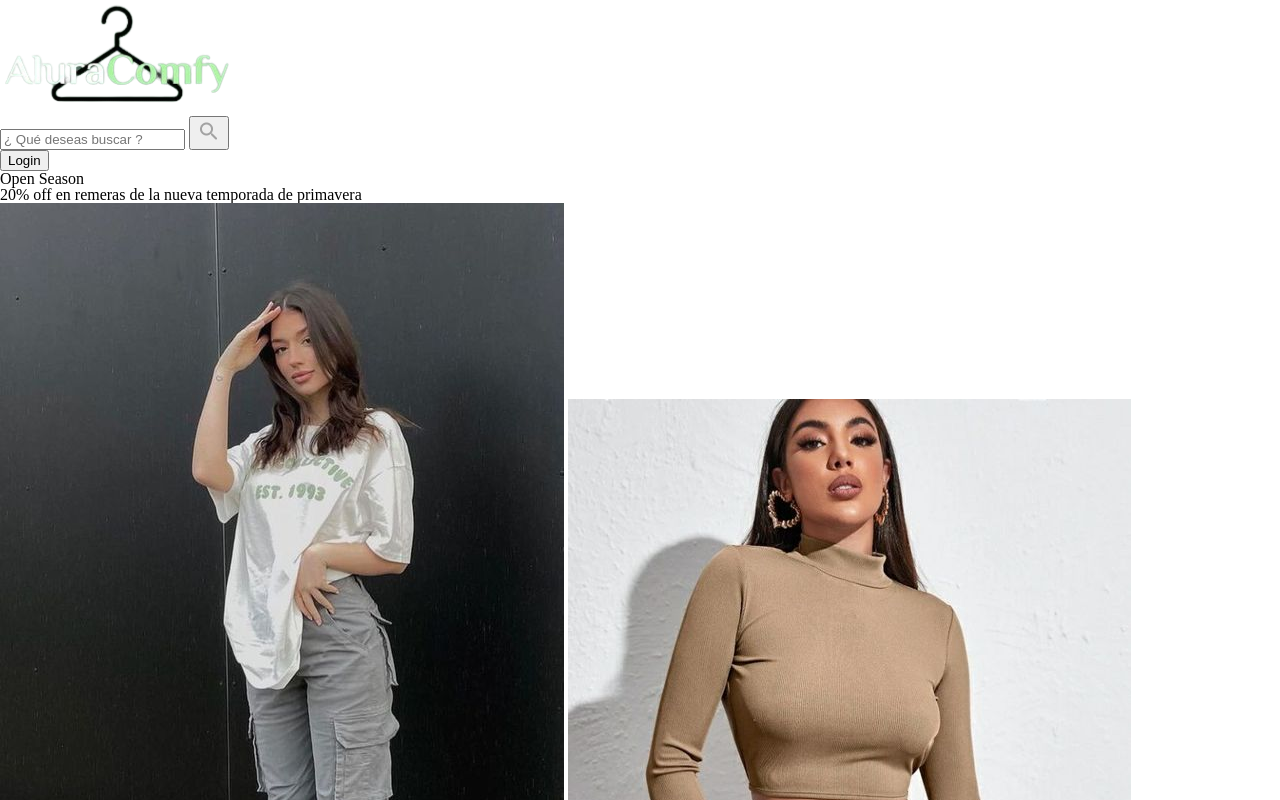
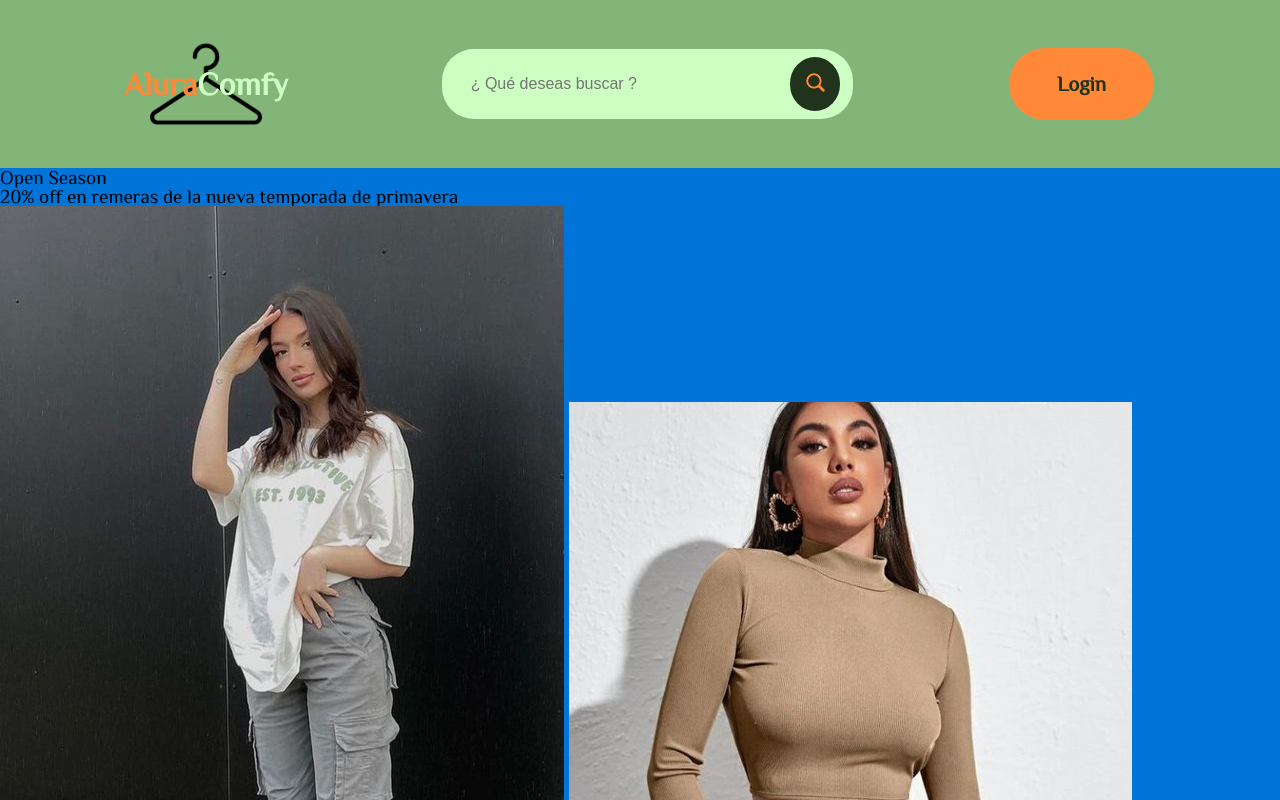
Before and after one commit to ValeAngeletti/AluraGeek__ProyectoONE, a plain HTML site: page index.html in a window 1280 px wide. Shown: the top 800 px of the page. Drawn offline with Linux system fonts and the light colour scheme.

Commit message:
Estilos del encabezado

```diff
--- a/CSS/bases.css
+++ b/CSS/bases.css
@@ -0,0 +1,28 @@
+:root{
+    --color--fondo: #82B577;
+    --color--barraBusqueda: #CDFFC2;
+    --fondo--btns-nav:#21331D;
+    --naranja--central:#FF8939;
+}
+
+*{
+    padding: 0;
+    margin: 0;
+}
+body {
+    box-sizing: border-box;
+    background-color: var(--color--fondo) ;
+    font-family: 'Philosopher';
+    margin: 0;
+    padding: 0;
+    line-height: 1;
+    font-size: 1.2rem;
+}
+
+ol, ul,li {
+    list-style: none;
+}
+
+a{
+    text-decoration: none;
+}
--- /dev/null
+++ b/CSS/encabezado/barraBusqueda.css
@@ -0,0 +1,39 @@
+.encabezado__nav{
+    display: flex;
+    justify-content: space-evenly;
+}
+
+.barra__busqueda{
+    display: flex;
+    background-color: var(--color--barraBusqueda);
+    padding: 0.5rem 0.8rem;
+    border-radius: 2rem;
+
+}
+
+#busqueda{
+    padding: 1rem;
+    padding-right: 7rem;
+    border: none;
+    border-radius: 2rem;
+    font-size: 1rem;
+    background-color:var(--color--barraBusqueda);
+
+}
+
+#busqueda:focus{
+    outline: none;
+}
+
+.busqueda__boton{
+    border: none;
+    padding: 0.8rem;
+    border-radius: 50%;
+    background-color: var(--fondo--btns-nav);
+
+}
+
+.busqueda__boton:hover{
+    box-shadow: 5px 10px 50px black;
+    background-color: var(--color--fondo);
+}
--- /dev/null
+++ b/CSS/encabezado/btnLogin.css
@@ -0,0 +1,45 @@
+.boton__login{
+    padding: 1.5rem 3rem;
+    border: none;
+    font-weight: bold;
+    font-size: 1.3rem;
+    font-family: "Philosopher";
+    border: none;
+    border-radius: 5rem;
+    background-color: var(--naranja--central);
+    color: var(--fondo--btns-nav);
+    position: relative;
+}
+
+.boton__login:hover{
+    background:#A2E094;
+    color: var(--fondo--btns-nav);
+}
+
+.boton__login:hover::before{
+    content: "";
+    position: absolute;
+    top: 0;
+    left: 0;
+    z-index: -1;
+    width: 100%;
+    height: 100%;
+    background: linear-gradient(45deg, #FF8939, #FF3708, #FFB908,#FF3708, #FF8939, #FF3708, #FFB908,#FF3708);
+    background-size: 800%;
+    border-radius: 7rem;
+    filter: blur(8px);
+    animation: glowing 20s linear infinite;
+}
+
+@keyframes glowing{
+    0%{
+        background-position: 0 0;
+    }
+
+    50%{
+        background-position: 400% 0;
+    }
+    100%{
+        background-position: 0 0;
+    }
+}
--- /dev/null
+++ b/CSS/encabezado/logo.css
@@ -0,0 +1,34 @@
+.encabezado{
+    display:flex;
+    align-items: center;
+    justify-content: space-around;
+    padding: 3rem;
+}
+
+.encabezado__logo{
+    display: flex;
+    align-items: center;
+    justify-content: center;
+    width: 10rem;
+    position: relative;
+}
+
+.logo__aluraComfy{
+    width: 7rem;
+    position: absolute;
+    z-index: -1;
+}
+
+.encabezado__logo--titulo2, .encabezado__logo--titulo{
+    font-weight: bold;
+    font-size: 2rem;
+    width: 100%;
+}
+
+.encabezado__logo--titulo{
+    color: var(--naranja--central);
+}
+
+.encabezado__logo--titulo2{
+    color: var(--color--barraBusqueda);
+}
--- /dev/null
+++ b/CSS/pruebas.css
@@ -0,0 +1,15 @@
+.frase{
+    background-color: #ff5500;
+}
+
+.banner {
+    background-color: #0074D9;
+}
+
+.ondas{
+    padding: 0;
+    margin: 0 auto;
+    display: block;
+}
+
+/* Cambiar color de la onda */
--- a/index.html
+++ b/index.html
@@ -11,8 +11,12 @@
         <link href="https://fonts.googleapis.com/css2?family=Montserrat&family=Philosopher&display=swap" rel="stylesheet">
         <link rel="stylesheet" href="CSS/reset.css">
         <link rel="stylesheet" href="CSS/bases.css">
+        <link rel="stylesheet" href="CSS/encabezado/barraBusqueda.css">
+        <link rel="stylesheet" href="CSS/encabezado/btnLogin.css">
+        <link rel="stylesheet" href="CSS/encabezado/logo.css">
+        <link rel="stylesheet" href="CSS/pruebas.css">
         <title>AluraComfy</title>
-        <link rel="icon" href="Imagenes/percha.png" type="image/png">
+        <link rel="icon" href="Imagenes/perchaVerde.png" type="image/png">
     </head>
 
     <body>
@@ -20,15 +24,17 @@
         <!-- Seccion encabezado -->
         <section class="encabezado">
             <header class="encabezado__logo">
-                <img class="logo__aluraComfy" src="Imagenes/Logo__AluraComfy.png" alt="logo de alura comfy">
+                <h1 class="encabezado__logo--titulo"><span class="resaltar">Alura</span></h1>
+                <h1 class="encabezado__logo--titulo2"><span class="resaltar">Comfy</span></h1>
+                <img class="logo__aluraComfy" src="Imagenes/percha.png" alt="icono de percha negra">
             </header>
-            <nav>
+            <nav class="encabezado__nav">
                 <form class="barra__busqueda" action="/search" method="get">
                     <input type="text" id="busqueda" name="q" placeholder="¿ Qué deseas buscar ?">
-                    <button type="submit"><img src="Imagenes/IconoLupa.png" alt="Icono de lupa"></button>
+                    <button type="submit" class="busqueda__boton"><img class="busqueda__boton--img" src="Imagenes/lupaNaranja.png" alt="Icono de lupa"></button>
                 </form>
-                <button class="boton__login"><link rel="stylesheet" href="login.html">Login</button>
             </nav>
+            <button class="boton__login"><link rel="stylesheet" href="login.html">Login</button>
         </section>
 
         <!-- Seccion Banner -->
@@ -42,6 +48,15 @@
                 <img src="Imagenes/Modelos/TopRosa.jpg" alt="" class="banner__img">
             </div>
             <button class="banner__boton">Ver Remeras</button>
+        <svg class="ondas" xmlns="http://www.w3.org/2000/svg" viewBox="0 0 1440 320"><path fill="#ff5500" fill-opacity="1" d="M0,288L48,272C96,256,192,224,288,218.7C384,213,480,235,576,256C672,277,768,299,864,277.3C960,256,1056,192,1152,170.7C1248,149,1344,171,1392,181.3L1440,192L1440,320L1392,320C1344,320,1248,320,1152,320C1056,320,960,320,864,320C768,320,672,320,576,320C480,320,384,320,288,320C192,320,96,320,48,320L0,320Z"></path></svg>
+        </section>
+
+        <!-- Seccion Frase-->
+        <section class="frase">
+
+            <div class="frase__div">
+                <p class="frase__texto">Ten la libertad de usar lo que te haga sentir única</p>
+            </div>
         </section>
 
         <!-- Seccion categorias -->
@@ -267,12 +282,14 @@
         <section class="links">
             <img src="Imagenes/Logo__AluraComfy.png" alt="logo de alura comfy" class="links--img">
             <div class="contenedor__links">
-                <p class="links">Quienes somos</p>
-                <p class="links">Política de privacidad</p>
-                <p class="links">Programa de fidelidad</p>
-                <p class="links">Nuestras Tiendas</p>
-                <p class="links">Quiero ser franquiciado</p>
-                <p class="links">Anuncie aquí</p>
+                <ul class="lista__links">
+                    <li class="lista__links--items"><a href="#">Quienes somos</a></li>
+                    <li class="lista__links--items"><a href="#">Política de privacidad</a></li>
+                    <li class="lista__links--items"><a href="#">Programa de fidelidad</a></li>
+                    <li class="lista__links--items"><a href="#">Nuestras Tiendas</a></li>
+                    <li class="lista__links--items"><a href="#">Quiero ser franquiciado</a></li>
+                    <li class="lista__links--items"><a href="#">Anuncie aquí</a></li>
+                </ul>
             </div>
 
         </section>
```
Also changed, not shown: CSS/linksHojas.css (added), Imagenes/lupaBlanca.png (added), Imagenes/lupaNaranja.png (added), Imagenes/lupaNegra.png (added), Imagenes/perchaVerde.png (added), Imagenes/wave.svg (added).
